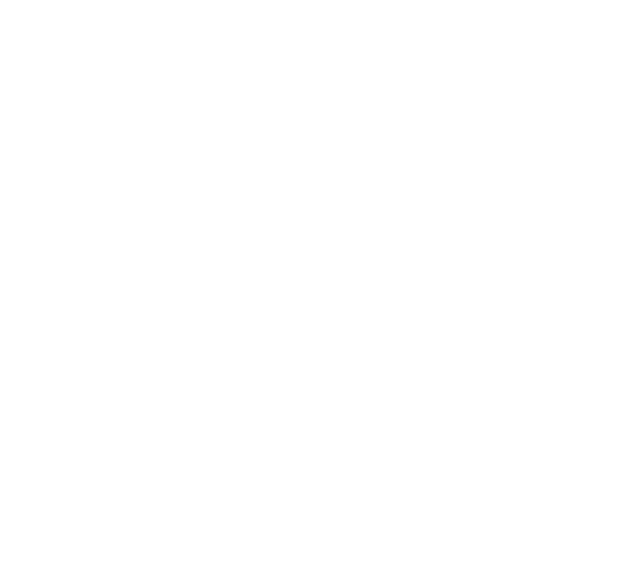
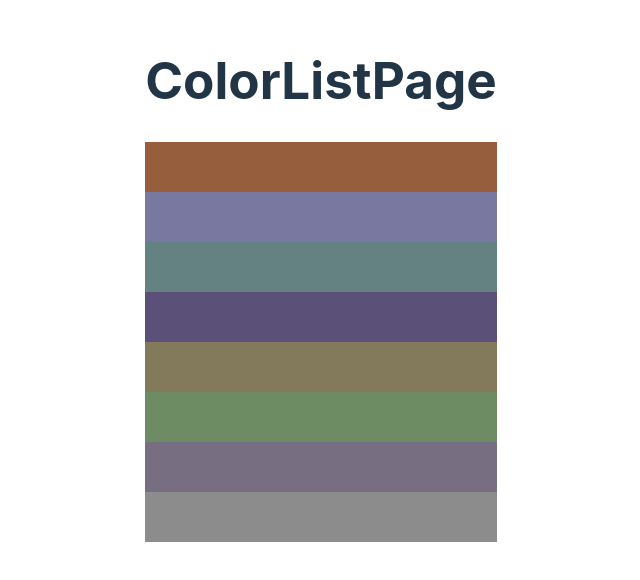
Before and after one commit to shunsuke-tamura/image_qr_code_communication, a React (Vite) app: page /color-list in a window 1280 px wide. Before the commit this address had no page. Shown: the part 120-700 px from the top of the page, without its empty margins (319-959 px from the left). Built offline with nearby package versions, Linux system fonts and the light colour scheme; what tesseract.js would draw is missing.

Commit message:
update: colorListPage作成

```diff
--- a/src/App.tsx
+++ b/src/App.tsx
@@ -5,6 +5,7 @@ import ToQrPage from "./pages/ToQr";
 import TopPage from "./pages/Top";
 import ToCCCPage from "./pages/ToCCC";
 import ToImageFromCCC from "./pages/ToImageFromCCC";
+import ColorListPage from "./pages/ColorList";
 
 function App() {
   return (
@@ -15,6 +16,7 @@ function App() {
         <Route path="/to-image" element={<ToImagePage />} />
         <Route path="/to-ccc" element={<ToCCCPage />} />
         <Route path="/to-image-from-ccc" element={<ToImageFromCCC />} />
+        <Route path="/color-list" element={<ColorListPage />} />
       </Routes>
     </div>
   );
--- /dev/null
+++ b/src/pages/ColorList/index.tsx
@@ -0,0 +1,14 @@
+import { bgColorList } from "../../constants";
+
+const ColorListPage = () => {
+  return (
+    <div>
+      <h1>ColorListPage</h1>
+      {bgColorList.map((color) => (
+        <div style={{ backgroundColor: color, height: "50px" }}></div>
+      ))}
+    </div>
+  );
+};
+
+export default ColorListPage;
--- a/src/pages/Top/index.tsx
+++ b/src/pages/Top/index.tsx
@@ -22,6 +22,10 @@ const TopPage = () => {
       >
         to-image-from-ccc
       </button>
+      <br />
+      <button className="primary" onClick={() => navigate("/color-list")}>
+        color-list
+      </button>
     </div>
   );
 };
```
